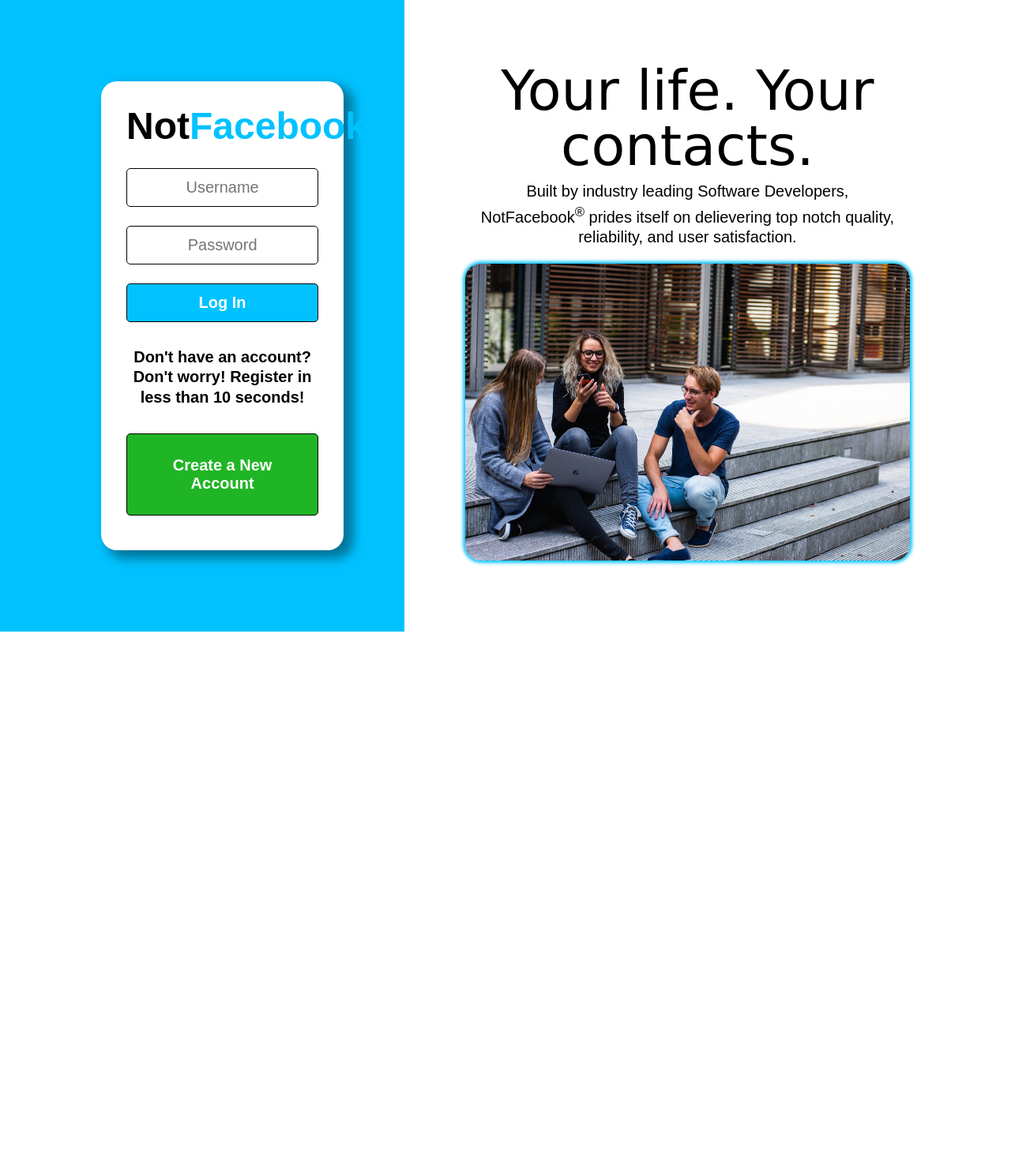
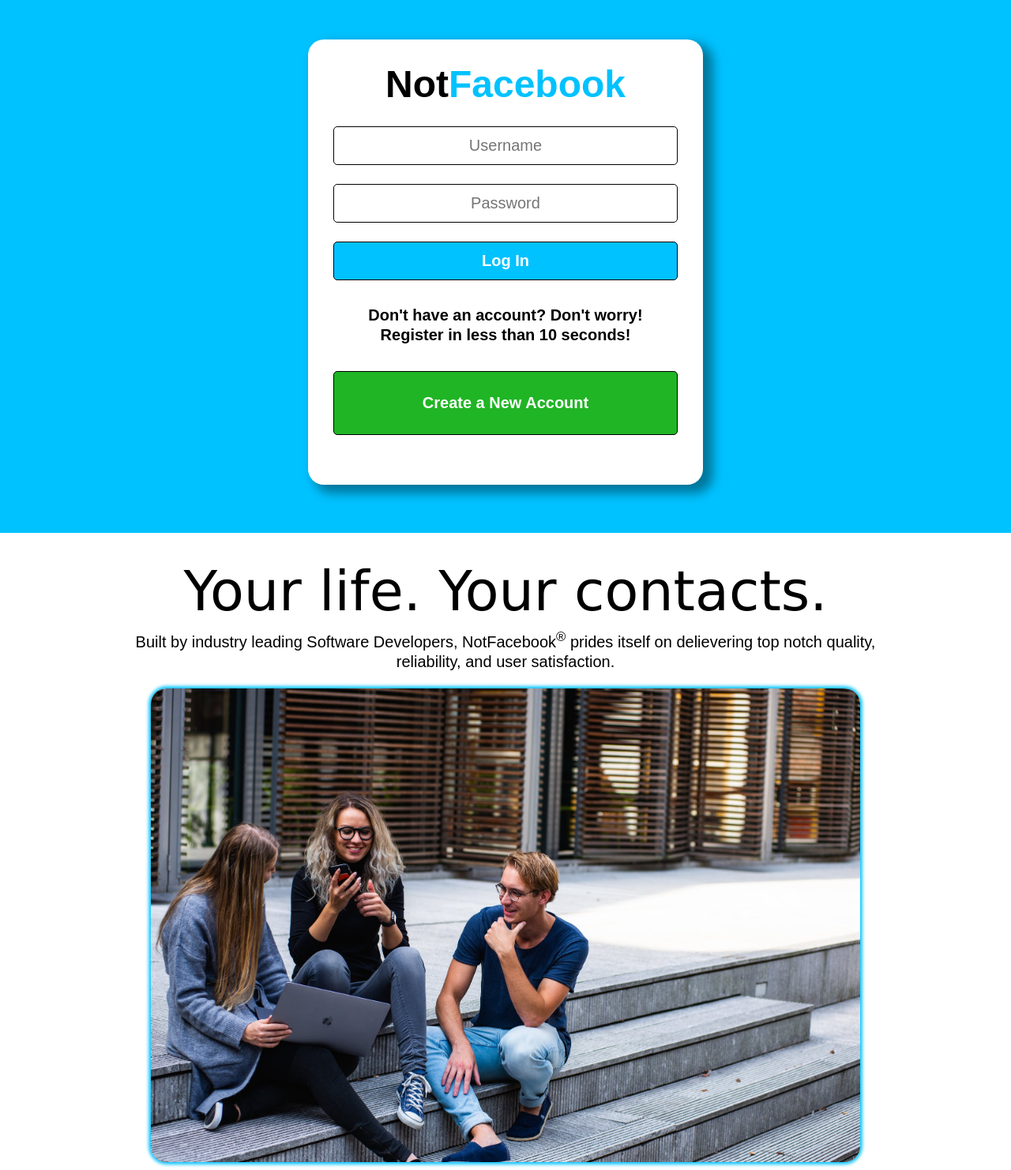
Before and after one commit to GavinTryz/NotFacebook, a PHP site: page / in a window 1280 px wide. Shown: the whole page at 79% size. Before the commit the page ends 800 px from the top, so only its background shows below. Run offline with PHP 8.4, Linux system fonts and the light colour scheme.

Commit message:
Main page V2

```diff
--- a/css/style.css
+++ b/css/style.css
@@ -109,6 +109,7 @@ img
 	padding: 2em;
 	box-shadow: 10px 8px 10pt 2pt rgba(0,0,0,0.4);
 	border-radius: 20px;
+	min-height: 500px;
 }
 
 #login-submit
@@ -147,6 +148,7 @@ img
 	padding: 2em;
 	box-shadow: 10px 8px 10pt 2pt rgba(0,0,0,0.4);
 	border-radius: 20px;
+	min-height: 500px;
 }
 
 #register-submit
@@ -213,6 +215,96 @@ img
 }
 
 /*==========================
+		MEDIA QUERIES
+==========================*/
+
+@media only screen and (max-width: 1600px)
+{
+	body
+	{
+		background-image: linear-gradient(180deg, var(--primary-color) 675px, #fff 0%);
+		background-repeat:no-repeat;
+		color: var(--secondary-color);
+
+		font-family: Arial, Helvetica, sans-serif;
+		font-size: 16px;
+		font-weight: normal;
+
+		min-height: 1000px;
+
+		line-height: 1.6em;
+		margin: 0;
+	}
+
+	img
+	{
+		max-height: 600px;
+		width: auto;
+		margin-bottom: 50px;
+	}
+
+	.form-box
+	{
+		align-self: center;
+		max-width: 500px;
+		margin-bottom: 100px;
+	}
+
+	.container
+	{
+		width: 80%;
+		padding: 50px 0px 450px 0px;
+		margin: auto;
+		display: flex;
+		flex-direction: column;
+		align-content: center;
+	}
+}
+
+@media only screen and (max-height: 750px)
+{
+	body
+	{
+		background-image: linear-gradient(180deg, var(--primary-color) 675px, #fff 0%);
+		background-repeat:no-repeat;
+		color: var(--secondary-color);
+
+		font-family: Arial, Helvetica, sans-serif;
+		font-size: 16px;
+		font-weight: normal;
+
+		min-height: 1000px;
+
+		line-height: 1.6em;
+		margin: 0;
+	}
+
+	img
+	{
+		max-height: 600px;
+		width: auto;
+		margin-bottom: 50px;
+	}
+
+	.form-box
+	{
+		align-self: center;
+		max-width: 500px;
+		margin-bottom: 100px;
+	}
+
+	.container
+	{
+		width: 80%;
+		padding: 50px 0px 450px 0px;
+		margin: auto;
+		display: flex;
+		flex-direction: column;
+		align-content: center;
+	}
+}
+
+/*==========================
 		KEYFRAMES
 ==========================*/
 
```
